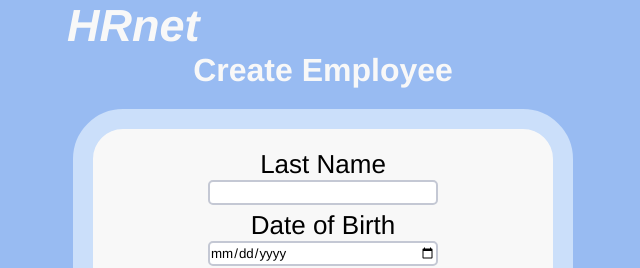
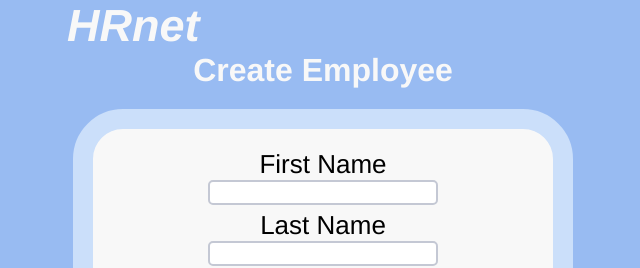
Before and after one commit to Eliaexe/HR-NET, a React (Create React App) app: page / in a window 1280 px wide. Shown: the top 268 px of the page, without its empty margins (317-957 px from the left). Built offline with nearby package versions, Linux system fonts and the light colour scheme.

Commit message:
fixed the form bug

```diff
--- a/src/pages/Create.jsx
+++ b/src/pages/Create.jsx
@@ -27,8 +27,10 @@ export default function Create() {
     Array.from(inputElements).forEach(element => {
         const name = element.getAttribute('data-name');
         const value = element.value;
+
         valuesObject[name] = value;
     });
+    document.querySelector('.form').reset()
 
     setIsOpen(true)
     dispatch(saveEmployee(valuesObject));
@@ -45,6 +47,20 @@ const message = "Employee successfully created"
       <main className="main">
         <h1>Create Employee</h1>
         <form onSubmit={handleFormSubmit} className="form">
+            <div
+                className="input-wrapper"
+                data-name='First Name'
+                data-type='text'
+            >
+                <label htmlFor='first-name'>First Name</label>
+                <input
+                    type='input'
+                    id='first-name'
+                    data-name='First Name'
+                    required='required'
+                    className="theInputTeam"
+                />
+            </div>
             <div
                 className="input-wrapper"
                 data-name='Last Name'
```
Also changed, not shown: 1 other file (tests, documents, lock files or other folders).
